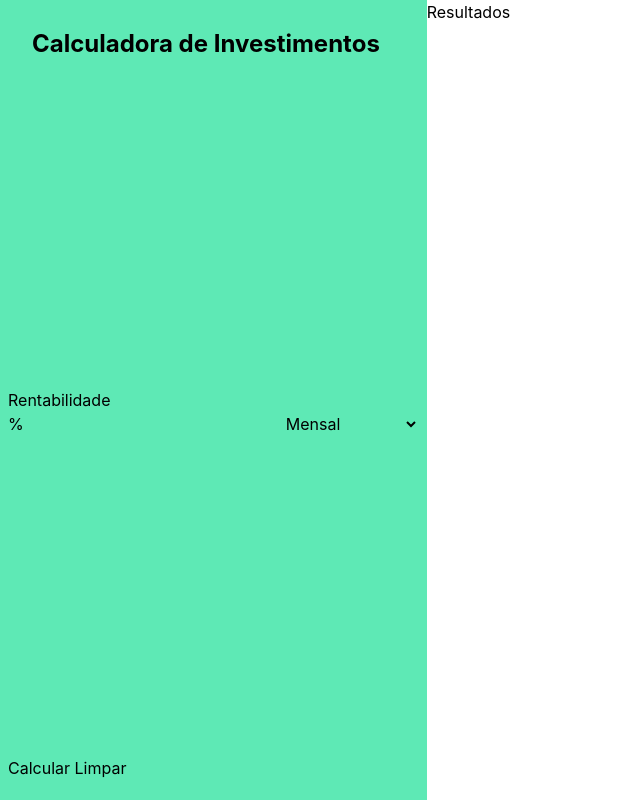
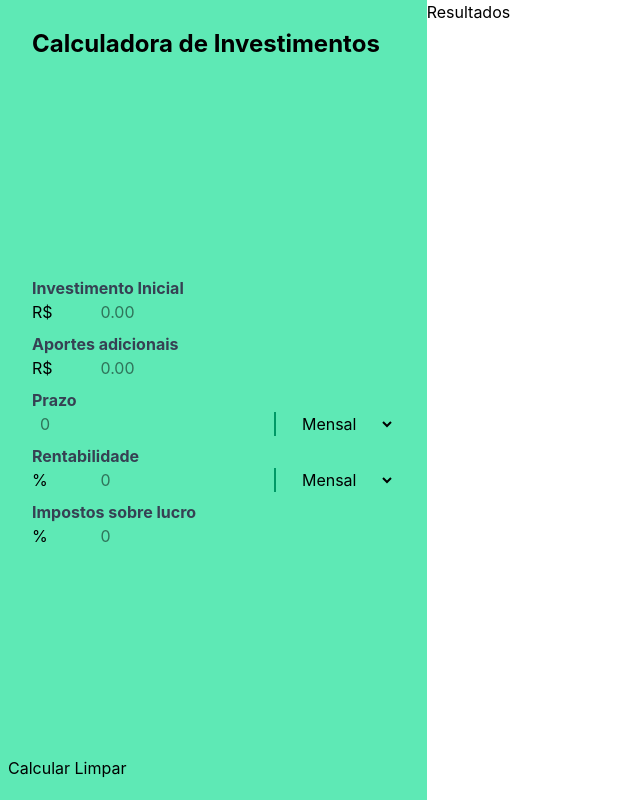
Before and after one commit to PedroSantosVilaca/projetoCalculadoraInvestimentos, a website built with Vite: page index.html in a window 1280 px wide. Shown: the whole page, without its empty margins (0-640 px from the left). Built offline with nearby package versions, Linux system fonts and the light colour scheme.

Commit message:
Formulário Completo

```diff
--- a/index.html
+++ b/index.html
@@ -12,15 +12,109 @@
     >
       <h1 class="text-2xl font-bold px-6 py-2">Calculadora de Investimentos</h1>
       <form class="w-full">
-        <div class="flex w-full flex-col">
-          <label for="return-rate">Rentabilidade</label>
+        <div class="flex w-full flex-col px-6 my-2">
+          <label for="starting-amount" class="font-bold text-gray-700"
+            >Investimento Inicial</label
+          >
           <div class="flex">
-            <input value="%" class="w-1/6" type="type" disabled />
-            <input type="text" class="w-1/2" id="return-rate" />
-            <select class="w-1/3" id="evaluation-period">
+            <input
+              value="R$"
+              class="w-1/6 text center rounded-l-lg"
+              type="type"
+              disabled
+            />
+            <input
+              type="text"
+              class="w-5/6 rounded-r-lg px-2"
+              placeholder="0.00"
+              id="starting-amount"
+            />
+          </div>
+        </div>
+
+        <div class="flex w-full flex-col px-6 my-2">
+          <label for="additional-contribuition" class="font-bold text-gray-700"
+            >Aportes adicionais</label
+          >
+          <div class="flex">
+            <input
+              value="R$"
+              class="w-1/6 text center rounded-l-lg"
+              type="type"
+              disabled
+            />
+            <input
+              type="text"
+              class="w-5/6 rounded-r-lg px-2"
+              placeholder="0.00"
+              id="additional-contribuition"
+            />
+          </div>
+        </div>
+
+        <div class="flex w-full flex-col px-6 my-2">
+          <label for="time-amount" class="font-bold text-gray-700">Prazo</label>
+          <div class="flex">
+            <input
+              type="text"
+              class="w-2/3 rounded-l-lg px-2"
+              placeholder="0"
+              id="time-amount"
+            />
+            <select
+              class="w-1/3 rounded-r-lg border-l-2 border-emerald-600 text-center hover:bg-emerald-950 hover:text-slate-200"
+              id="time-amount-period"
+            >
               <option value="monthly">Mensal</option>
               <option value="yearly">Anual</option>
             </select>
+          </div>
+        </div>
+
+        <div class="flex w-full flex-col px-6 my-2">
+          <label for="return-rate" class="font-bold text-gray-700"
+            >Rentabilidade</label
+          >
+          <div class="flex">
+            <input
+              value="%"
+              class="w-1/6 text center rounded-l-lg"
+              type="type"
+              disabled
+            />
+            <input
+              type="text"
+              class="w-1/2 px-2"
+              placeholder="0"
+              id="return-rate"
+            />
+            <select
+              class="w-1/3 rounded-r-lg border-l-2 border-emerald-600 text-center hover:bg-emerald-950 hover:text-slate-200"
+              id="evaluation-period"
+            >
+              <option value="monthly">Mensal</option>
+              <option value="yearly">Anual</option>
+            </select>
+          </div>
+        </div>
+
+        <div class="flex w-full flex-col px-6 my-2">
+          <label for="tax-rate" class="font-bold text-gray-700"
+            >Impostos sobre lucro</label
+          >
+          <div class="flex">
+            <input
+              value="%"
+              class="w-1/6 text center rounded-l-lg"
+              type="type"
+              disabled
+            />
+            <input
+              type="text"
+              class="w-5/6 rounded-r-lg px-2"
+              placeholder="0"
+              id="tax-rate"
+            />
           </div>
         </div>
       </form>
```
